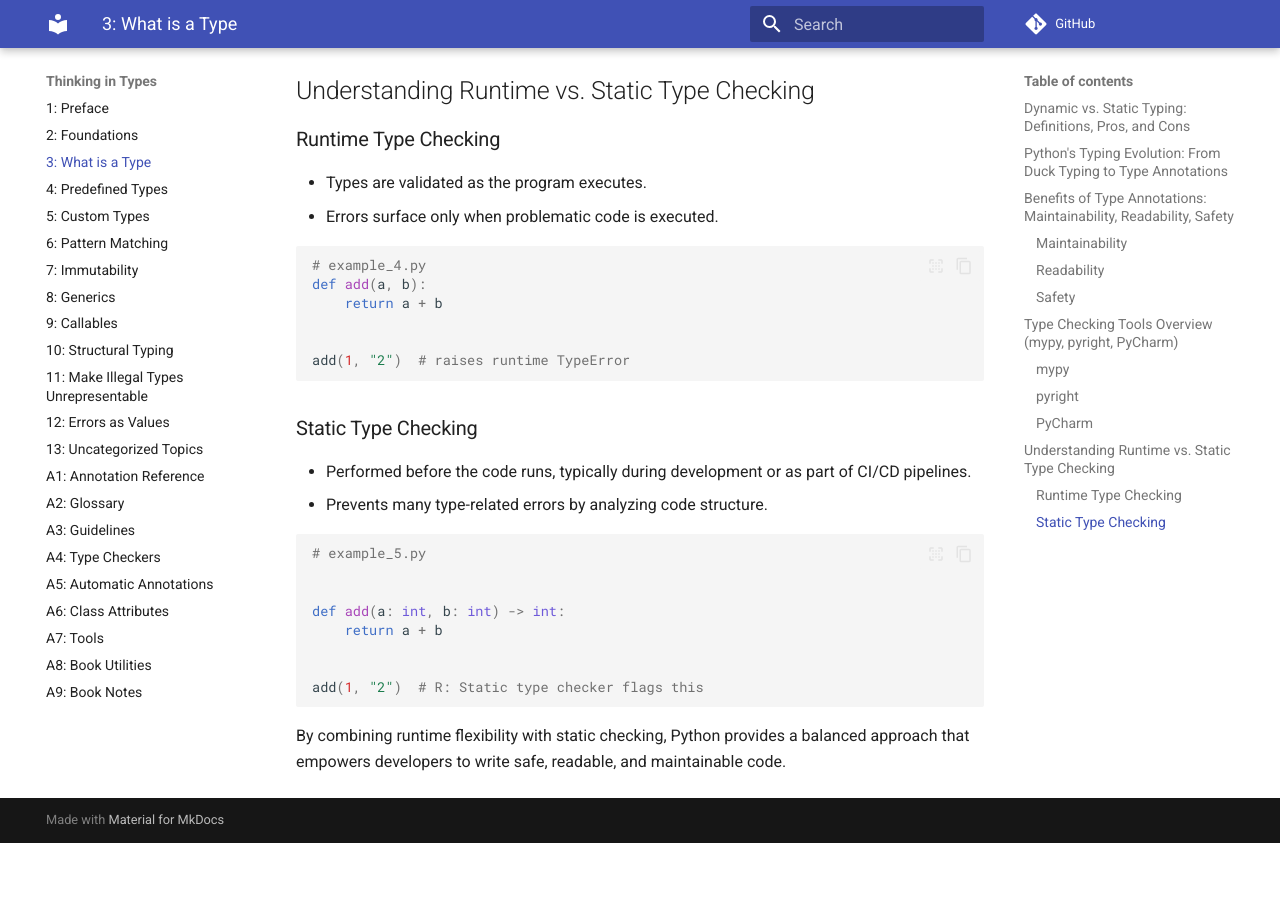
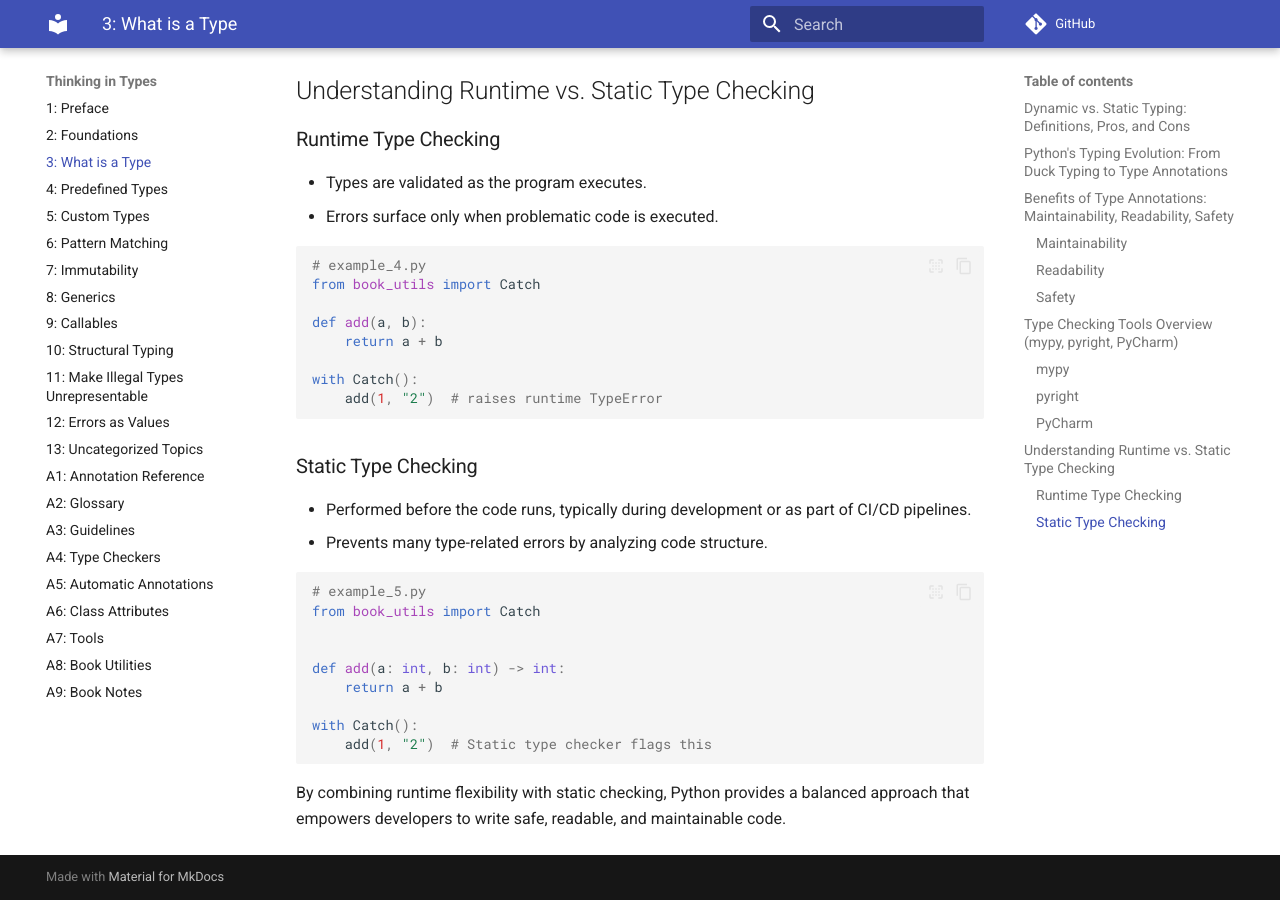
Before and after one commit to ThinkingInTypes/ThinkingInTypes.github.io, an MkDocs documentation site: the page built from Chapters/03_What_is_a_Type.md, in a window 1280 px wide and 900 px high, scrolled down 3275 px. Built offline with MkDocs 1.6.1 and Material for MkDocs 9.7.7, drawn with Linux system fonts in a browser that asks for light colours; comment, search, counter and statistics services are not loaded; before the commit the page ends 4118 px from its top, so only the background shows below that.

Commit message:
Update 03_What_is_a_Type.md

````diff
--- a/Chapters/03_What_is_a_Type.md
+++ b/Chapters/03_What_is_a_Type.md
@@ -140,11 +140,13 @@ These tools allow developers to incrementally adopt static typing, improving cod
 
 ```python
 # example_4.py
+from book_utils import Catch
+
 def add(a, b):
     return a + b
 
-
-add(1, "2")  # raises runtime TypeError
+with Catch():
+    add(1, "2")  # raises runtime TypeError
 ```
 
 ### Static Type Checking
@@ -154,13 +156,14 @@ add(1, "2")  # raises runtime TypeError
 
 ```python
 # example_5.py
+from book_utils import Catch
 
 
 def add(a: int, b: int) -> int:
     return a + b
 
-
-add(1, "2")  # R: Static type checker flags this
+with Catch():
+    add(1, "2")  # Static type checker flags this
 ```
 
 By combining runtime flexibility with static checking, Python provides a balanced approach that empowers developers to write safe, readable, and maintainable code.
````
